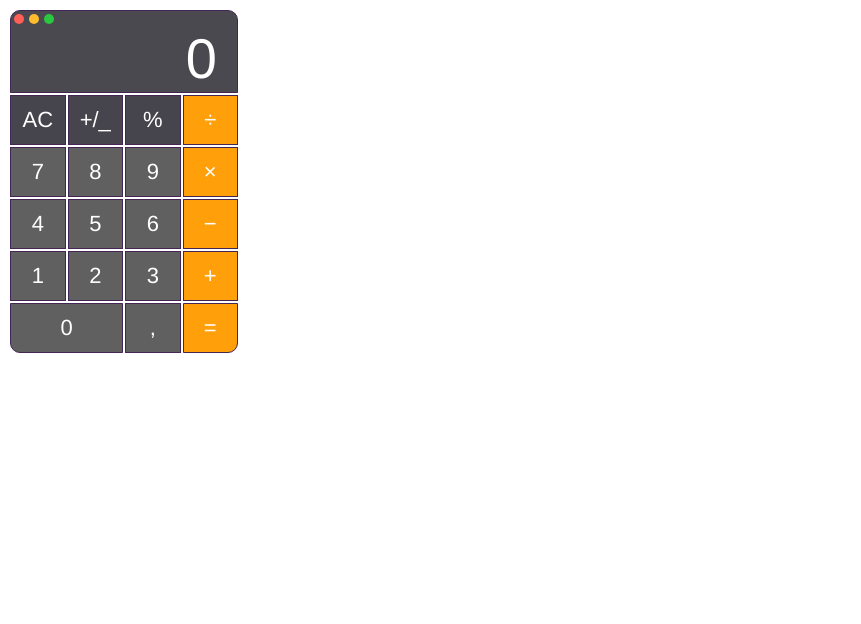
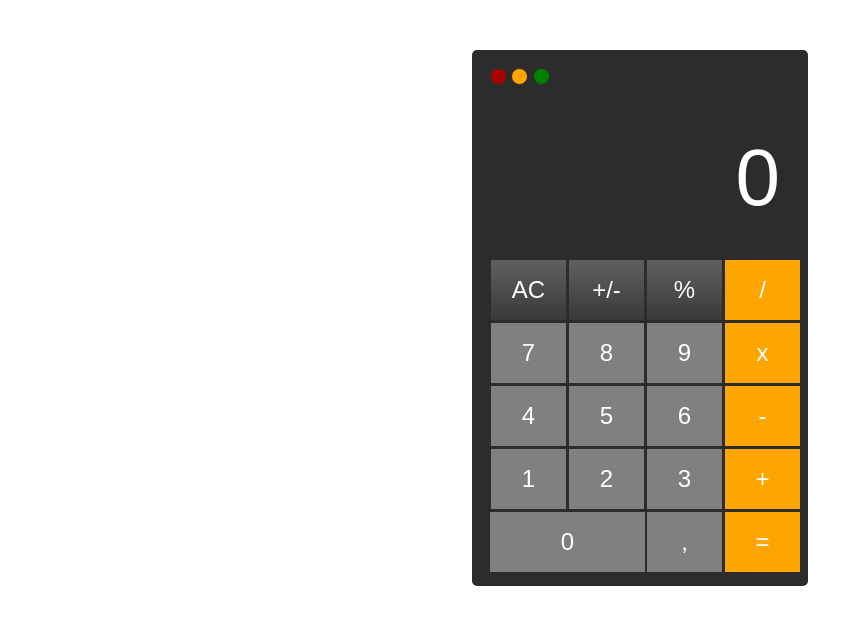
Before and after one commit to SergeyTurovec/Labs, a plain HTML site: page calc.html in a window 1280 px wide. Shown: the whole page, without its empty margins (0-861 px from the left). Drawn offline with Linux system fonts and the light colour scheme.

Commit message:
Лаб 4
Лаб 4

```diff
--- a/calc.css
+++ b/calc.css
@@ -1,92 +1,100 @@
-:root {
-    --scale: 1px;
-    --window-height: calc(322 * var(--scale));
-    --window-width: calc(232 * var(--scale));
-    --calculator-border-radius: 10px;
-}
-.macos-top-bar {
-    position: absolute;
-    display: flex;
-    flex-direction: row;
-    left: 6px;
-    top: 6px;
-}
-.macos-button.close-button:hover{
-    filter: brightness(140%);
-}
-.macos-button.minimize-button:hover{
-    filter: brightness(130%);
-}
-.macos-button.fullscreen-button:hover{
-    filter: brightness(130%);
-}
-.macos-button {
-    border-radius: 50%;
-    width: 10px;
-    height: 10px;
-    margin-right: 5px;
-}
-.close-button {
-    background-color: #FF5F57;
+.calc{
+    margin: 50px auto;
+    width: 300px;
+    height: 500px;
+    border-radius: 5px;
+    background: rgb(44, 44, 44);
+    color: #fff;
+    font-family: Arial;
+    padding: 18px;
 }
 
-.minimize-button {
-    background-color: #FEBC2F;
+.rnd{
+    width: 15px;
+    height: 15px;
+    border-radius: 15px;
+    background:rgb(252, 252, 252);
+    border:1px solid rgb(44, 44, 44);
+    text-align: center;
+    line-height: 60px;
+    font-size: 1.5rem;
+    cursor: pointer;
+    user-select: none;
+    display: inline-block;
+ }
+
+.calc-screen{
+    height: 125px;
+    padding: 10px;
+    display: grid;
+    justify-items: end;
+    align-items: end;
+    margin-bottom: 25px;
 }
 
-.fullscreen-button {
-    background-color: #29C840;
-}
-body {
-    font-family: Helvetica,Arial, sans-serif;
-    position: relative;
-}
-table {
-    table-layout: fixed;
-    width: var(--window-width);
-}
-td {
-    height: calc(var(--window-height) / 7);
-    background-color: #606060;
-    text-align: center;
-    border: calc(var(--scale) * 0.5) solid #432655;
-    color: white !important;
-    font-size: calc(22 * var(--scale)) ;
-    width: 10px !important ;
-}
-td:hover {
-    background-color: #babbbd;
-}
-tr:nth-child(2) td {
-    background-color: #46454d !important;
+.calc-screen p {
+    text-align: right;
+    font-size: 5rem;
+    margin: 0;
 }
 
-tr:nth-child(2) td:hover {
-    background-color: #606060 !important;
+.buttons{
+    display: grid;
+    grid-template-areas:
+    "ac plus-minus percent division"
+    "seven eight nine myltiply"
+    "four five six minus"
+    "one two three plus"
+    "zero zero dot equal";
+    justify-items: center;
+    grid-gap: 1px;
 }
 
-tr td:last-child {
-    background-color: #ff9f0a !important;
-}
-tr:last-child td:first-child {
-    border-radius: 0 0 0 var(--calculator-border-radius);
+.btn{
+    width: 75px;
+    height: 60px;
+    background:grey;
+    border:1px solid rgb(44, 44, 44);
+    text-align: center;
+    line-height: 60px;
+    font-size: 1.5rem;
+    cursor: pointer;
+    user-select: none;
+ }
+
+ .btn.zero{
+    grid-area: zero;
+    width: 100%;
+ }
+
+.btn:hover{
+    filter: brightness(110%);
 }
 
-tr:last-child td:last-child {
-    border-radius: 0 0 var(--calculator-border-radius) 0;
+.btn:active{
+    filter: brightness(90%);
 }
 
-tr td:last-child:hover {
-    background-color: #c97a49 !important;
+.btn.bg-orange{
+    background: orange;
 }
 
-#display {
-    height:calc(var(--window-height) * 7 / 28 - 2px) !important;
-    text-align: right;
-    background-color: #4a494f !important;
-    padding-right: 20px;
-    font-size: calc(56 * var(--scale));
-    font-weight: 100;
-    border-radius: var(--calculator-border-radius) var(--calculator-border-radius) 0 0 ;
-    vertical-align: bottom;
+.btn.bg-gradient{
+    background-image: linear-gradient(to bottom, #5f6161, #393939);
 }
+
+.rnd.bg-red{
+    background: rgb(170, 3, 3);
+}
+
+.rnd.bg-orange{
+    background: orange;
+}
+
+.rnd.bg-green{
+    background:green;
+}
+
+.rnd:hover{
+    filter: brightness(150%);
+}
--- a/calc.html
+++ b/calc.html
@@ -1,55 +1,51 @@
 <!DOCTYPE html>
 <html lang="en">
 <head>
-  <meta charset="UTF-8">
-  <meta http-equiv="X-UA-Compatible" content="IE=edge">
-  <meta name="viewport" content="width=device-width, initial-scale=1.0">
-  <link rel="stylesheet" type="text/css" href="calc.css">
-  <title>Calculator</title>
+    <meta charset="UTF-8">
+    <meta http-equiv="X-UA-Compatible" content="IE=edge">
+    <meta name="viewport" content="width=device-width, initial-scale=1.0">
+    <title>Calculator</title>
+    <link rel="stylesheet" href="calc.css">
 </head>
 <body>
-  <table>
-    <tr>
-        <div class="macos-top-bar">
-            <div class="macos-button close-button"></div>
-            <div class="macos-button minimize-button"></div>
-            <div class="macos-button fullscreen-button"></div>
+    <div class="calc">
+
+        <div class="round_functional_buttons">
+            <div class="rnd one bg-red"></div>
+            <div class="rnd two bg-orange"></div>
+            <div class="rnd three bg-green"></div>
         </div>
-        <td colspan="4" class="calc-display" id="display">0</td>
-    </tr>
-    <tr>
-      <td class="calc-button" id="clear">AC</td>
-      <td class="calc-button" id="plus/minus">+/_</td>
-      <td class="calc-button" id="percent">%</td>
-      <td class="calc-button" id="divide">&divide;</td>
-    </tr>
 
-    <tr>
-      <td class="calc-button" id="7">7</td>
-      <td class="calc-button" id="8">8</td>
-      <td class="calc-button" id="9">9</td>
-      <td class="calc-button" id="multiply">&times;</td>
-    </tr>
+        <div class="calc-screen">
+            <p>0</p>
+        </div>
 
-    <tr>
-      <td class="calc-button" id="4">4</td>
-      <td class="calc-button" id="5">5</td>
-      <td class="calc-button" id="6">6</td>
-      <td class="calc-button" id="multiply">&minus;</td>
-    </tr>
+        <div class="buttons">
+            <div class="btn ac bg-gradient">AC</div>
+            <div class="btn plus-minus bg-gradient">+/-</div>
+            <div class="btn percent bg-gradient">%</div>
+            <div class="btn division bg-orange">/</div>
 
-    <tr>
-      <td class="calc-button" id="1">1</td>
-      <td class="calc-button" id="2">2</td>
-      <td class="calc-button" id="3">3</td>
-      <td class="calc-button" id="multiply">&plus;</td>
-    </tr>
+            <div class="btn seven">7</div>
+            <div class="btn eigth">8</div>
+            <div class="btn nine">9</div>
+            <div class="btn myltiply bg-orange">x</div>
 
-    <tr>
-      <td colspan = "2"class="calc-button" id="0">0</td>
-      <td class="calc-button" id="comma">&comma;</td>
-      <td class="calc-button" id="=">=</td>
-    </tr>
-  </table>
+            <div class="btn four">4</div>
+            <div class="btn five">5</div>
+            <div class="btn six">6</div>
+            <div class="btn minus bg-orange">-</div>
+
+            <div class="btn one">1</div>
+            <div class="btn two">2</div>
+            <div class="btn three">3</div>
+            <div class="btn plus bg-orange">+</div>
+
+            <div class="btn zero">0</div>
+            <div class="btn dot">,</div>
+            <div class="btn equal bg-orange">=</div>
+        </div>
+    </div>
+
 </body>
 </html>
```
